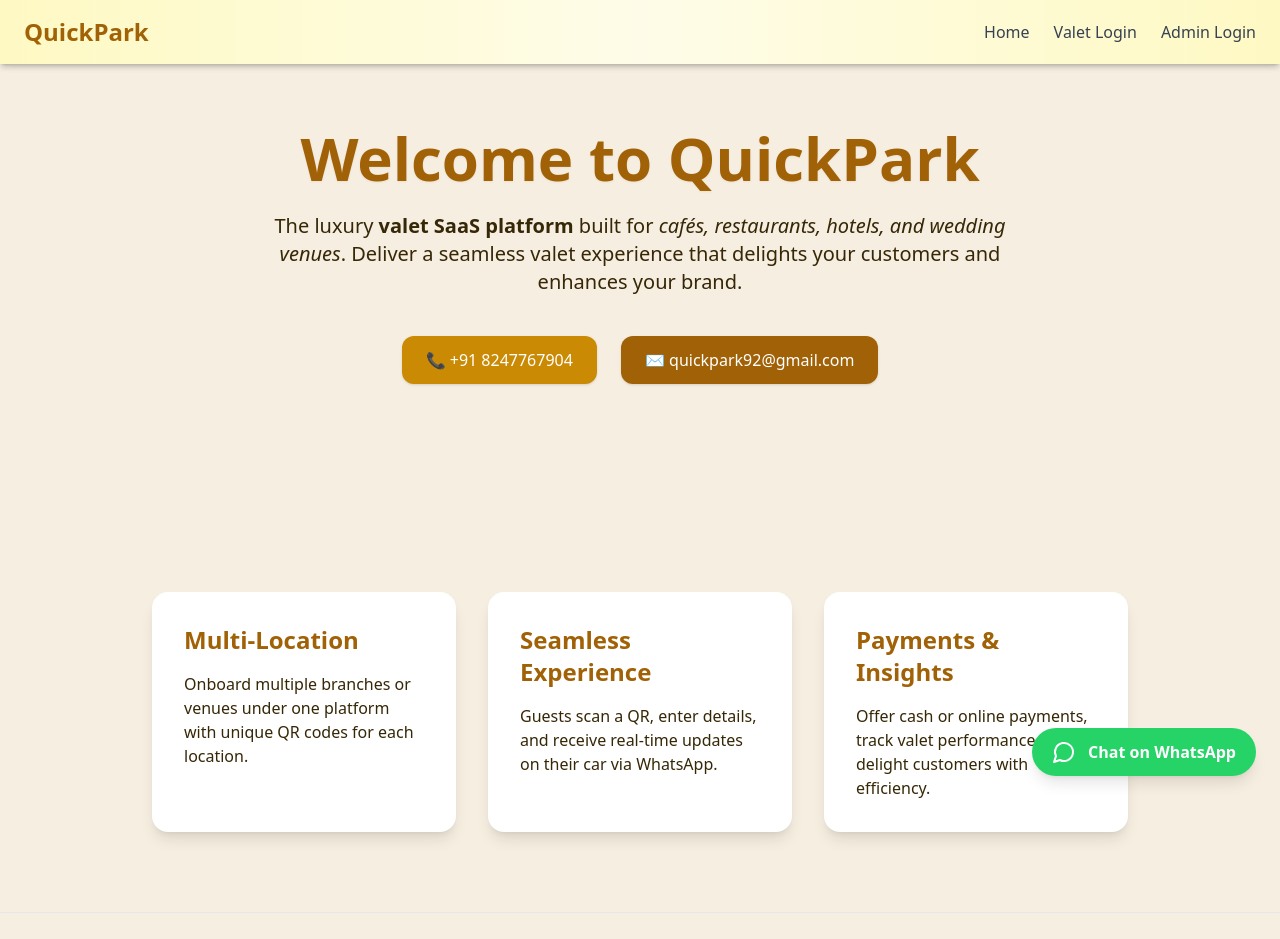
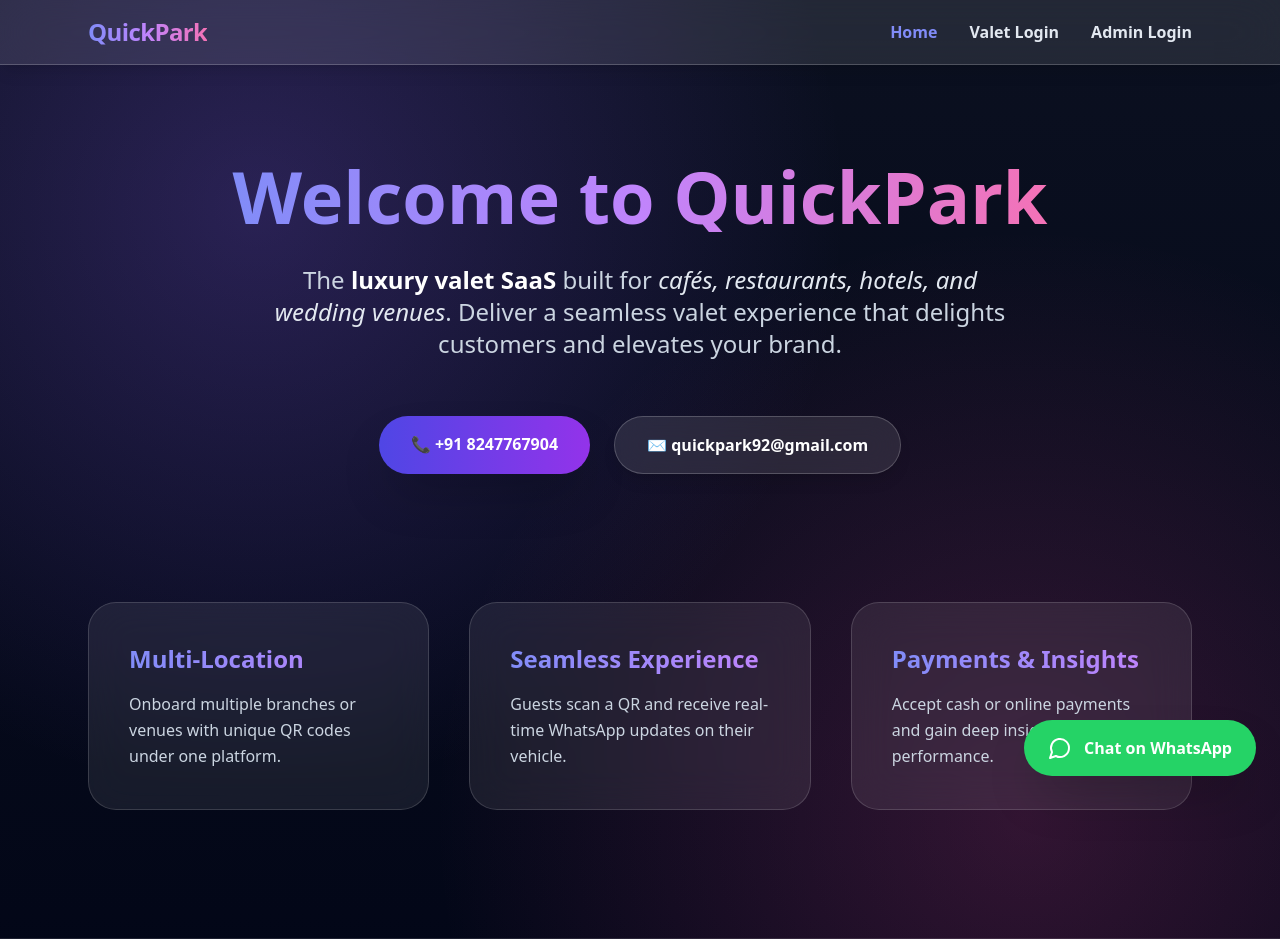
Before and after one commit to aghniyakaleem/quickpark, a React (Vite) app in the folder frontend/: page / in a window 1280 px wide. Shown: the top 939 px of the page. Built offline with nearby package versions, Linux system fonts and the light colour scheme.

Commit message:
bismillah23

```diff
--- a/frontend/src/components/Navbar.jsx
+++ b/frontend/src/components/Navbar.jsx
@@ -1,73 +1,79 @@
-// === FILE: src/components/Navbar.jsx ===
 import React, { useState } from "react";
-import { Link } from "react-router-dom";
+import { Link, NavLink } from "react-router-dom";
 import { Menu, X } from "lucide-react";
 
 export default function Navbar() {
   const [open, setOpen] = useState(false);
 
   return (
-    <nav className="w-full bg-gradient-to-r from-yellow-100 via-yellow-50 to-yellow-100 shadow-md px-6 py-4 flex justify-between items-center fixed top-0 z-50">
-      <Link to="/" className="text-2xl font-extrabold text-yellow-700">
+    <nav className="fixed top-0 z-50 w-full backdrop-blur-xl bg-white/10 border-b border-white/20 shadow-lg">
+      <div className="max-w-6xl mx-auto px-6 py-4 flex justify-between items-center">
+
+        {/* Logo */}
+        <Link
+          to="/"
+          className="text-2xl font-extrabold tracking-tight bg-gradient-to-r from-indigo-400 via-purple-400 to-pink-400 bg-clip-text text-transparent"
+        >
           QuickPark
         </Link>
 
         {/* Desktop Links */}
-      <ul className="hidden md:flex gap-6 text-gray-700 font-medium">
-        <li>
-          <Link to="/" className="hover:text-yellow-600">
-            Home
-          </Link>
+        <ul className="hidden md:flex gap-8 font-semibold text-slate-200">
+          {["/", "/valet-login", "/admin/login"].map((path, idx) => {
+            const names = ["Home", "Valet Login", "Admin Login"];
+            return (
+              <li key={path}>
+                <NavLink
+                  to={path}
+                  className={({ isActive }) =>
+                    isActive
+                      ? "text-indigo-400"
+                      : "hover:text-indigo-400 transition"
+                  }
+                >
+                  {names[idx]}
+                </NavLink>
               </li>
-        <li>
-          <Link to="/valet-login" className="hover:text-yellow-600">
-            Valet Login
-          </Link>
-        </li>
-        <li>
-  <Link
-    to="/admin/login"
-    className="hover:text-yellow-700"
-    onClick={() => setOpen(false)}
-  >
-    Admin Login
-  </Link>
-</li>
+            );
+          })}
         </ul>
 
         {/* Mobile Menu Button */}
         <button
-        className="md:hidden text-gray-700"
+          className="md:hidden text-slate-200"
           onClick={() => setOpen(!open)}
+          aria-label="Toggle menu"
         >
           {open ? <X size={28} /> : <Menu size={28} />}
         </button>
 
-      {/* Mobile Links */}
+        {/* Mobile Menu */}
         {open && (
-        <ul className="absolute top-16 right-6 bg-white shadow-lg rounded-lg p-4 flex flex-col gap-3 md:hidden">
+          <ul className="absolute top-20 right-6 bg-white/10 backdrop-blur-xl shadow-2xl rounded-2xl p-6 flex flex-col gap-4 md:hidden text-slate-200">
             <li>
               <Link
                 to="/"
-              className="hover:text-yellow-700"
+                className="font-semibold hover:text-indigo-400 transition"
                 onClick={() => setOpen(false)}
               >
                 Home
               </Link>
             </li>
+
             <li>
               <Link
                 to="/valet-login"
-              className="hover:text-yellow-700"
+                className="font-semibold hover:text-indigo-400 transition"
                 onClick={() => setOpen(false)}
               >
                 Valet Login
               </Link>
             </li>
+
             <li>
               <Link
                 to="/admin/login"
-              className="hover:text-yellow-700"
+                className="font-semibold hover:text-indigo-400 transition"
                 onClick={() => setOpen(false)}
               >
                 Admin Login
@@ -75,6 +81,7 @@
             </li>
           </ul>
         )}
+      </div>
     </nav>
   );
 }
--- a/frontend/src/pages/LandingPage.jsx
+++ b/frontend/src/pages/LandingPage.jsx
@@ -1,19 +1,17 @@
 import React from "react";
 import { motion } from "framer-motion";
-import Navbar from "../components/Navbar";
 import { Link } from "react-router-dom";
-import { MessageCircle } from "lucide-react"; // WhatsApp-like icon
+import { MessageCircle } from "lucide-react";
 
 export default function LandingPage() {
   return (
-    <div className="bg-[#F6EEE0] min-h-screen flex flex-col relative">
-      <Navbar />
+    <div className="min-h-screen flex flex-col relative overflow-hidden bg-[radial-gradient(circle_at_20%_20%,rgba(139,92,246,0.25),transparent_45%),radial-gradient(circle_at_80%_80%,rgba(236,72,153,0.2),transparent_45%),linear-gradient(180deg,#0b1020,#020617)] text-slate-200">
 
-      {/* Hero Section */}
-      <section className="text-center py-32 flex flex-col items-center justify-center flex-grow px-6">
+      {/* HERO */}
+      <section className="flex flex-col items-center justify-center text-center px-6 pt-40 pb-32">
         <motion.h1
-          className="text-6xl font-extrabold text-yellow-700 drop-shadow-sm"
-          initial={{ opacity: 0, y: -50 }}
+          className="text-6xl md:text-7xl font-extrabold bg-gradient-to-r from-indigo-400 via-purple-400 to-pink-400 bg-clip-text text-transparent"
+          initial={{ opacity: 0, y: -40 }}
           animate={{ opacity: 1, y: 0 }}
           transition={{ duration: 0.8 }}
         >
@@ -21,118 +19,104 @@
         </motion.h1>
 
         <motion.p
-          className="mt-6 text-xl text-[#362706] max-w-3xl"
+          className="mt-8 max-w-3xl text-lg md:text-2xl leading-relaxed text-slate-300"
           initial={{ opacity: 0 }}
           animate={{ opacity: 1 }}
-          transition={{ delay: 0.5, duration: 0.8 }}
+          transition={{ delay: 0.4, duration: 0.8 }}
         >
-          The luxury <span className="font-semibold">valet SaaS platform</span>{" "}
+          The <span className="text-white font-semibold">luxury valet SaaS</span>{" "}
           built for{" "}
-          <span className="italic">
+          <span className="italic text-slate-200">
             cafés, restaurants, hotels, and wedding venues
           </span>
-          . Deliver a seamless valet experience that delights your customers and
-          enhances your brand.
+          . Deliver a seamless valet experience that delights customers and
+          elevates your brand.
         </motion.p>
 
+        {/* CTA */}
         <motion.div
-          className="mt-10 flex gap-6 flex-wrap justify-center"
+          className="mt-14 flex gap-6 flex-wrap justify-center"
           initial={{ opacity: 0 }}
           animate={{ opacity: 1 }}
-          transition={{ delay: 1, duration: 0.8 }}
+          transition={{ delay: 0.8, duration: 0.6 }}
         >
           <a
             href="tel:+918247767904"
-            className="px-6 py-3 bg-yellow-600 text-white rounded-xl shadow hover:opacity-90 transition"
+            className="px-8 py-4 rounded-full bg-gradient-to-r from-indigo-600 to-purple-600 text-white font-semibold shadow-2xl hover:scale-105 transition transform"
           >
             📞 +91 8247767904
           </a>
+
           <a
             href="mailto:quickpark92@gmail.com"
-            className="px-6 py-3 bg-yellow-700 text-white rounded-xl shadow hover:opacity-90 transition"
+            className="px-8 py-4 rounded-full bg-white/10 backdrop-blur-lg border border-white/20 text-white font-semibold shadow-lg hover:bg-white/20 transition"
           >
             ✉️ quickpark92@gmail.com
           </a>
         </motion.div>
       </section>
 
-      {/* WhatsApp Chat Button (for Meta Review) */}
+      {/* FEATURES */}
+      <section className="max-w-6xl mx-auto px-6 pb-32 grid grid-cols-1 md:grid-cols-3 gap-10">
+        {[
+          {
+            title: "Multi-Location",
+            text:
+              "Onboard multiple branches or venues with unique QR codes under one platform.",
+          },
+          {
+            title: "Seamless Experience",
+            text:
+              "Guests scan a QR and receive real-time WhatsApp updates on their vehicle.",
+          },
+          {
+            title: "Payments & Insights",
+            text:
+              "Accept cash or online payments and gain deep insights into valet performance.",
+          },
+        ].map((item, i) => (
+          <motion.div
+            key={item.title}
+            className="glass p-10 transition hover:scale-[1.05] hover:shadow-2xl"
+            initial={{ opacity: 0, y: 30 }}
+            animate={{ opacity: 1, y: 0 }}
+            transition={{ delay: 0.2 + i * 0.15 }}
+          >
+            <h3 className="text-2xl font-bold bg-gradient-to-r from-indigo-400 to-purple-400 bg-clip-text text-transparent">
+              {item.title}
+            </h3>
+            <p className="mt-4 text-slate-300 leading-relaxed">{item.text}</p>
+          </motion.div>
+        ))}
+      </section>
+
+      {/* WHATSAPP FLOAT */}
       <motion.div
         className="fixed bottom-6 right-6 z-50"
-        initial={{ opacity: 0, scale: 0.8 }}
+        initial={{ opacity: 0, scale: 0.85 }}
         animate={{ opacity: 1, scale: 1 }}
-        transition={{ delay: 1.2, duration: 0.8 }}
+        transition={{ delay: 1 }}
       >
         <a
           href="https://wa.me/917032678692"
           target="_blank"
           rel="noopener noreferrer"
-          className="flex items-center gap-3 bg-[#25D366] text-white px-5 py-3 rounded-full shadow-lg hover:bg-[#1ebe5d] transition transform hover:scale-105"
+          className="flex items-center gap-3 bg-[#25D366] text-white px-6 py-4 rounded-full shadow-2xl hover:scale-110 transition transform"
         >
           <MessageCircle className="w-6 h-6" />
           <span className="font-semibold">Chat on WhatsApp</span>
         </a>
       </motion.div>
 
-      {/* Features */}
-      <section className="max-w-5xl mx-auto px-6 py-20 grid grid-cols-1 md:grid-cols-3 gap-8">
-        <motion.div
-          className="bg-white rounded-2xl p-8 shadow-lg hover:shadow-2xl transition"
-          initial={{ opacity: 0, y: 40 }}
-          animate={{ opacity: 1, y: 0 }}
-          transition={{ delay: 0.3 }}
-        >
-          <h3 className="text-2xl font-bold text-yellow-700">Multi-Location</h3>
-          <p className="mt-4 text-[#362706]">
-            Onboard multiple branches or venues under one platform with unique QR
-            codes for each location.
-          </p>
-        </motion.div>
-
-        <motion.div
-          className="bg-white rounded-2xl p-8 shadow-lg hover:shadow-2xl transition"
-          initial={{ opacity: 0, y: 40 }}
-          animate={{ opacity: 1, y: 0 }}
-          transition={{ delay: 0.5 }}
-        >
-          <h3 className="text-2xl font-bold text-yellow-700">Seamless Experience</h3>
-          <p className="mt-4 text-[#362706]">
-            Guests scan a QR, enter details, and receive real-time updates on
-            their car via WhatsApp.
-          </p>
-        </motion.div>
-
-        <motion.div
-          className="bg-white rounded-2xl p-8 shadow-lg hover:shadow-2xl transition"
-          initial={{ opacity: 0, y: 40 }}
-          animate={{ opacity: 1, y: 0 }}
-          transition={{ delay: 0.7 }}
-        >
-          <h3 className="text-2xl font-bold text-yellow-700">Payments & Insights</h3>
-          <p className="mt-4 text-[#362706]">
-            Offer cash or online payments, track valet performance, and delight
-            customers with efficiency.
-          </p>
-        </motion.div>
-      </section>
-
-      {/* Footer */}
-      <footer className="bg-[#F6EEE0] text-[#362706] text-sm py-6 border-t">
-        <div className="max-w-5xl mx-auto flex flex-col md:flex-row justify-between items-center gap-4 px-6">
+      {/* FOOTER */}
+      <footer className="border-t border-white/10 py-8 text-sm text-slate-400">
+        <div className="max-w-6xl mx-auto px-6 flex flex-col md:flex-row items-center justify-between gap-4">
           <p>© {new Date().getFullYear()} QuickPark. All rights reserved.</p>
           <div className="flex gap-6">
-            <Link to="/terms" className="hover:underline">
-              Terms & Conditions
-            </Link>
-            <Link to="/privacy" className="hover:underline">
-              Privacy Policy
-            </Link>
-            <Link to="/faq" className="hover:underline">
-              FAQ
-            </Link>
-            <Link to="/about" className="hover:underline">
-              About Us
-            </Link>
+            <Link to="/terms" className="hover:text-white transition">Terms</Link>
+            <Link to="/privacy" className="hover:text-white transition">Privacy</Link>
+            <Link to="/faq" className="hover:text-white transition">FAQ</Link>
+            <Link to="/about" className="hover:text-white transition">About</Link>
           </div>
         </div>
       </footer>
--- a/frontend/src/styles/index.css
+++ /dev/null
@@ -1,21 +0,0 @@
-@tailwind base;
-@tailwind components;
-@tailwind utilities;
-
-body {
-  font-family: 'Inter', sans-serif;
-}
-
-.loader {
-  border: 4px solid #f3f3f3;
-  border-top: 4px solid #d4af37;
-  border-radius: 50%;
-  width: 32px;
-  height: 32px;
-  animation: spin 1s linear infinite;
-}
-
-@keyframes spin {
-  0% { transform: rotate(0deg); }
-  100% { transform: rotate(360deg); }
-}
--- a/frontend/src/styles/tailwind.css
+++ b/frontend/src/styles/tailwind.css
@@ -1,3 +1,64 @@
 @tailwind base;
 @tailwind components;
 @tailwind utilities;
+
+/* ================================
+   GLOBAL DARK MAGICAL BACKGROUND
+================================ */
+body {
+  font-family: 'Inter', sans-serif;
+  background:
+    radial-gradient(circle at 20% 20%, rgba(139, 92, 246, 0.25), transparent 45%),
+    radial-gradient(circle at 80% 80%, rgba(236, 72, 153, 0.2), transparent 45%),
+    linear-gradient(180deg, #0b1020, #020617);
+  color: #e5e7eb;
+  min-height: 100vh;
+}
+
+/* ================================
+   GLASS / FROSTED CARDS
+================================ */
+.glass {
+  background: rgba(255, 255, 255, 0.08);
+  backdrop-filter: blur(20px);
+  -webkit-backdrop-filter: blur(20px);
+  border: 1px solid rgba(255, 255, 255, 0.15);
+  border-radius: 1.75rem;
+}
+
+/* ================================
+   PREMIUM BUTTON
+================================ */
+.btn-primary {
+  @apply px-6 py-3 rounded-xl font-semibold text-white transition-all;
+  background: linear-gradient(135deg, #6366f1, #8b5cf6, #ec4899);
+  box-shadow: 0 10px 30px rgba(99, 102, 241, 0.4);
+}
+
+.btn-primary:hover {
+  transform: translateY(-2px) scale(1.04);
+  box-shadow: 0 25px 60px rgba(139, 92, 246, 0.55);
+}
+
+/* ================================
+   MODERN LOADER
+================================ */
+.loader {
+  width: 36px;
+  height: 36px;
+  border-radius: 50%;
+  background: conic-gradient(
+    from 0deg,
+    #6366f1,
+    #8b5cf6,
+    #ec4899,
+    #6366f1
+  );
+  animation: spin 1s linear infinite;
+}
+
+@keyframes spin {
+  to {
+    transform: rotate(360deg);
+  }
+}
```
Also changed, not shown: frontend/src/components/TicketTimeline.jsx (+49 -10 lines), frontend/src/pages/AdminLogin.jsx (+9 -11 lines), frontend/src/pages/PublicLocationPage.jsx (+16 -55 lines), frontend/src/pages/ValetDashboard.jsx (+44 -173 lines), frontend/src/pages/ValetLogin.jsx (+9 -10 lines). Lines whose indentation alone changed are shown as unchanged.
